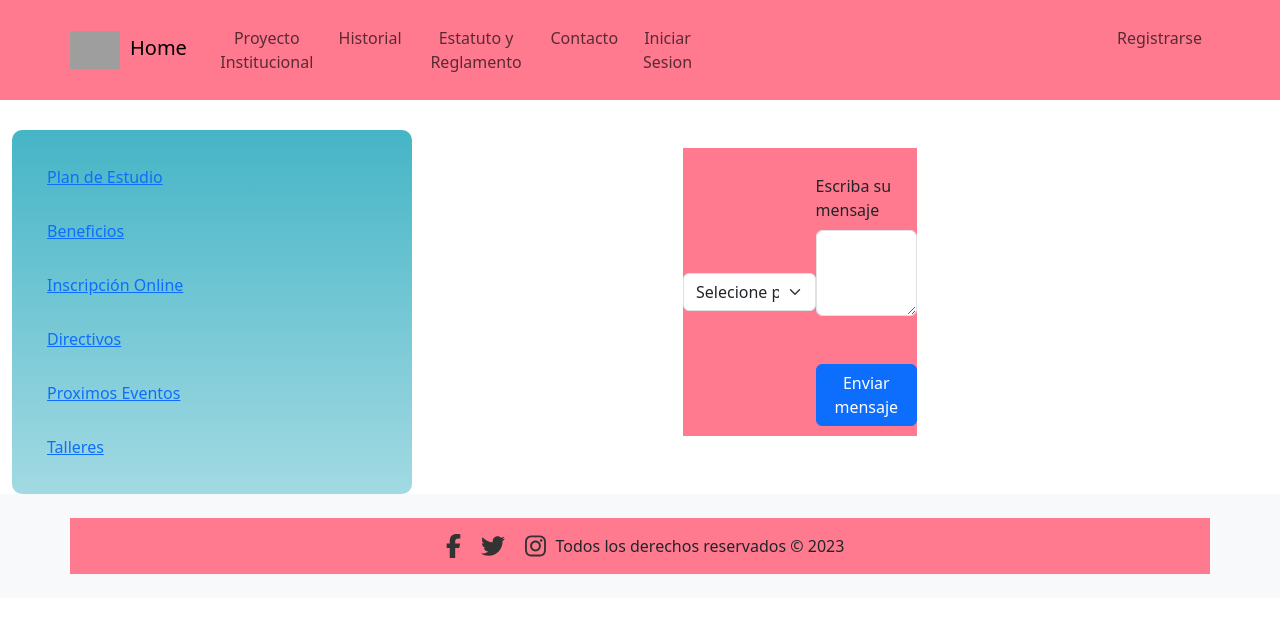
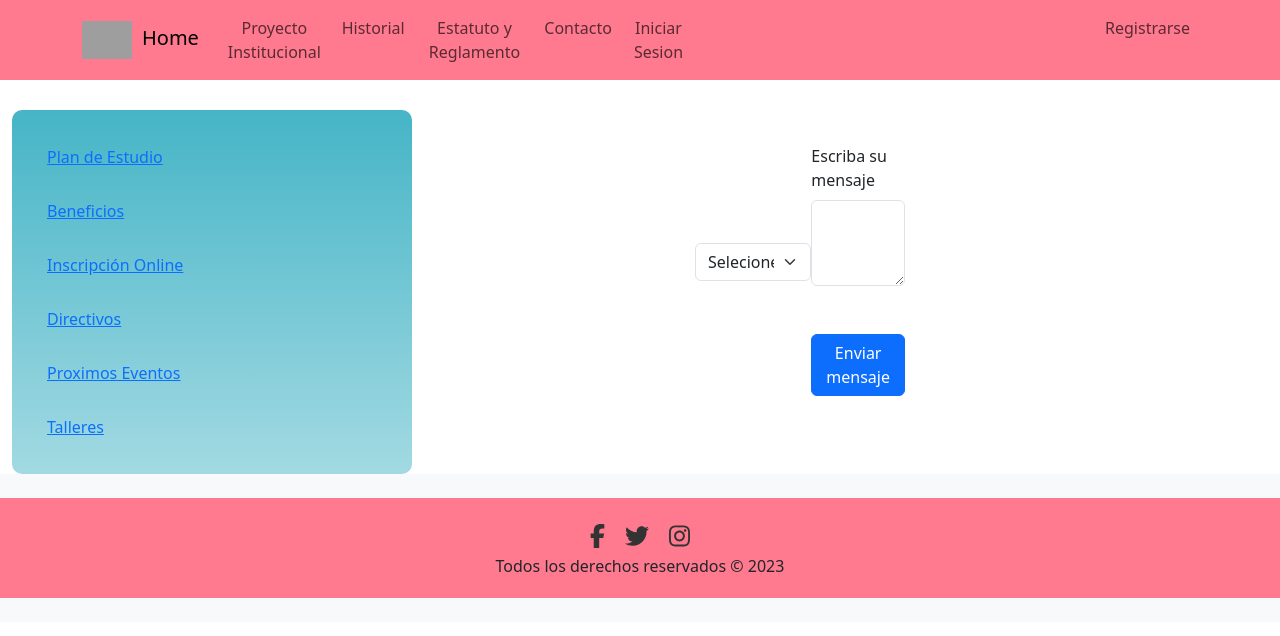
Before and after one commit to alejandro-atala/TPFINAL-CEPIT-2023, a React (Create React App) app in the folder Front/: page /mensaje in a window 1280 px wide. Shown: the top 636 px of the page. Built offline with nearby package versions, Linux system fonts and the light colour scheme; grey boxes are pictures that could not be loaded.

Commit message:
footer css

```diff
--- a/Front/src/Footer/footer.css
+++ b/Front/src/Footer/footer.css
@@ -1,7 +1,7 @@
 /* Footer.css */
-.container {
+.container-footer {
   background-color: rgb(255, 121, 143);
-  padding: 10px 0; /* Ajusta el espacio interior según necesites */
+  padding: 20px 0; /* Ajusta el espacio interior según necesites */
 }
 
 .social-icons {
--- a/Front/src/Footer/footer.js
+++ b/Front/src/Footer/footer.js
@@ -5,8 +5,8 @@
 
 const Footer = () => {
   return (
-    <footer className="bg-light py-4 ">
-      <div className="container ">
+    <footer className="bg-light py-4 bg ">
+      <div className="container-footer ">
         <div className="social-icons-container ">
           <div className="social-icons text-center ">
             <a href="#">
```
